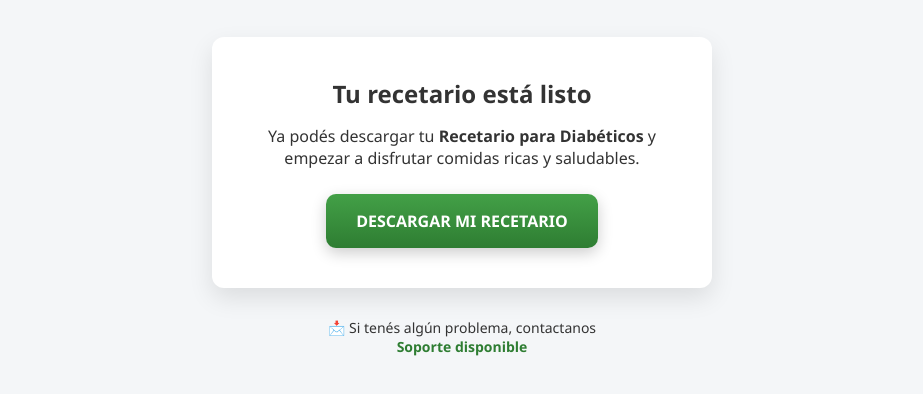
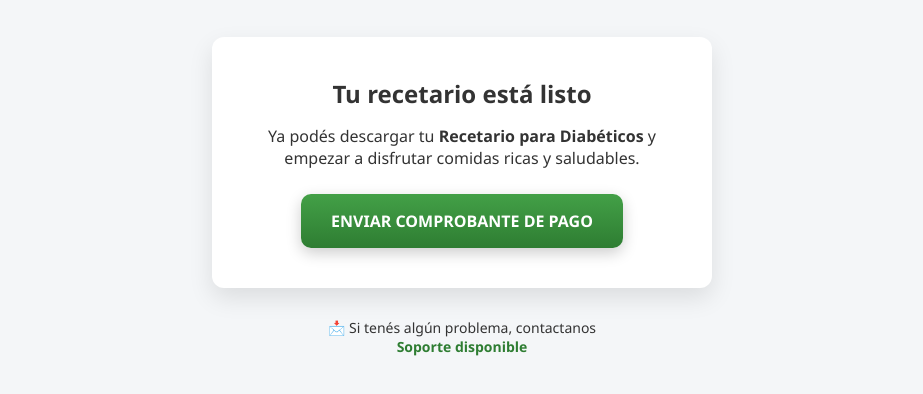
Before and after one commit to WebStudio-digital/recetarioweb, a plain HTML site: page pages/gracias.html in a window 1280 px wide. Shown: the part 178-572 px from the top of the page, without its empty margins (178-1101 px from the left). Drawn offline with Linux system fonts and the light colour scheme.

Commit message:
landing terminada

```diff
--- a/pages/gracias.html
+++ b/pages/gracias.html
@@ -23,8 +23,8 @@
                 y empezar a disfrutar comidas ricas y saludables.
             </p>
 
-            <a href="./pdf/recetario.pdf" class="btn" download>
-                DESCARGAR MI RECETARIO
+            <a href="https://wa.me/5491144490232?text=Ya%20pague%20el%20recetario%20ahora%20adjunto%20comprobante!" class="btn">
+                ENVIAR COMPROBANTE DE PAGO
             </a>
         </div>
     </div>
```
Also changed, not shown: index.html (+0 -3 lines).
